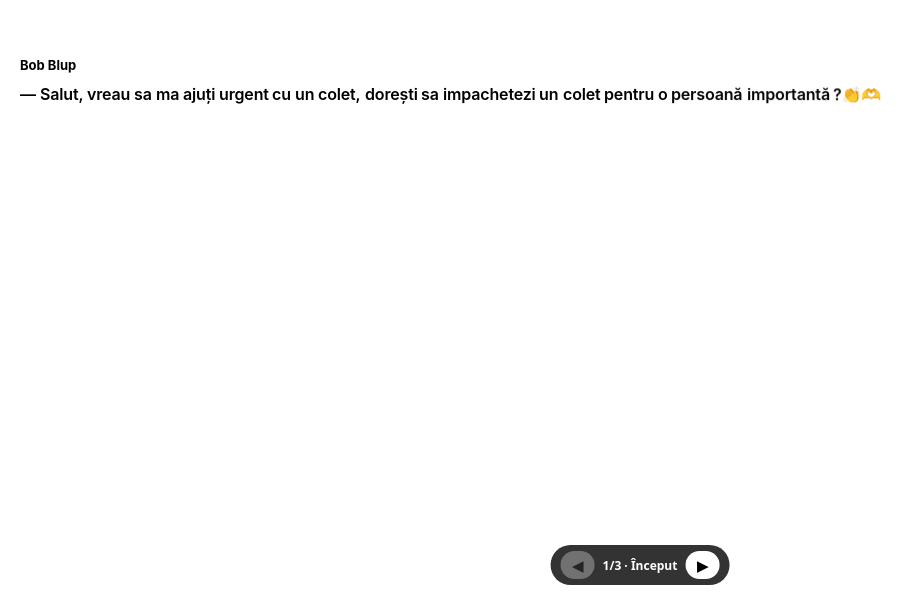
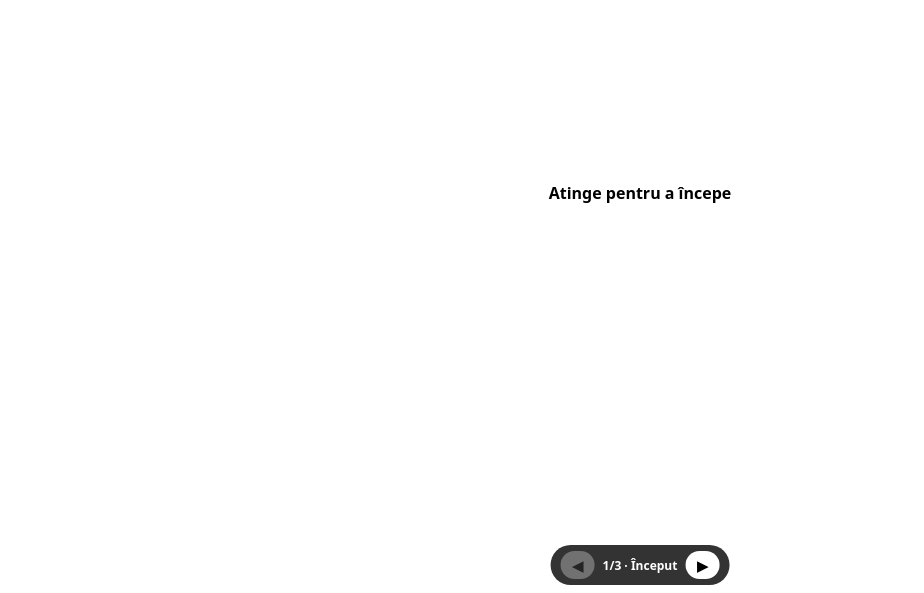
Before and after one commit to gutovschivictor-source/CurierulIubirii, a plain HTML site: page index.html in a window 1280 px wide. Shown: the part 207-800 px from the top of the page, without its empty margins (0-924 px from the left). Drawn offline with Linux system fonts and the light colour scheme.

Commit message:
Update index.html

```diff
--- a/index.html
+++ b/index.html
@@ -222,7 +222,7 @@ const noise = (d, o = {}) => {
       return {
         start() {
           if (timer || !ac) return;
-          mus = ac.createGain(); mus.gain.setValueAtTime(.0001, ac.currentTime); mus.gain.linearRampToValueAtTime(lvl, ac.currentTime + 2.5); mus.connect(mg);
+          mus = ac.createGain(); mus.gain.setValueAtTime(.0001, ac.currentTime); mus.gain.linearRampToValueAtTime(lvl, ac.currentTime + .4); mus.connect(mg);
           next = ac.currentTime + .15; timer = setInterval(sched, 120);
         },
         mode(m) {
@@ -281,7 +281,7 @@ const noise = (d, o = {}) => {
   // dialog Bob Blup reutilizabil: se rezolva cand apesi Da; Nu micsoreaza butonul
   async function bobAsk(msg, gap) {
     const D = document.createElement('div'); D.id = 'dlg'; D.style.zIndex = 9;
-    D.innerHTML = '<div class="nm">Bob Blup</div><div class="tx"></div><div class="bt"><div class="slot"><button id="yes">Da</button></div><div class="slot"><button id="no">Nu și de data asta!</button>' + ARROW + '</div></div>';
+    D.innerHTML = '<div class="nm">Bob Blup</div><div class="tx"></div><div class="bt"><div class="slot"><button id="yes">Da, cum sa nu.</button></div><div class="slot"><button id="no">Nu și de data asta!</button>' + ARROW + '</div></div>';
     document.body.appendChild(D);
     D.getBoundingClientRect(); D.classList.add('in');
     await wait(500);
@@ -472,11 +472,17 @@ no.onclick = () => {
   }
   // dialog: Bob Blup cere ajutorul; Da -> apare plicul si pornesc trimiterea, Nu -> doar butonul Nu se micsoreaza
 (async () => {
-  if (+location.hash.slice(1)) return;   // TEMPORAR: nu porni dialogul când sari la un nivel
-  await wait(1200);
-  SFX.init();            // <-- pornește muzica odată cu dialogul
+  if (+location.hash.slice(1) && innerWidth > 700) return;
+  await new Promise(res => {
+    const go = document.createElement('div');
+    go.textContent = 'Atinge pentru a începe';
+    go.style.cssText = 'position:fixed;inset:0;z-index:99997;background:#fff;display:flex;align-items:center;justify-content:center;font:700 16px system-ui,sans-serif;color:#000';
+    go.onclick = () => { SFX.init(); go.remove(); res(); };
+    document.body.appendChild(go);
+  });
+  await wait(300);
   const D = document.createElement('div'); D.id = 'dlg';
-    D.innerHTML = '<div class="nm">Bob Blup</div><div class="tx"></div><div class="bt"><div class="slot"><button id="yes">Da</button></div><div class="slot"><button id="no">Nu-mi pasă!</button>' + ARROW + '</div></div>';
+    D.innerHTML = '<div class="nm">Bob Blup</div><div class="tx"></div><div class="bt"><div class="slot"><button id="yes">Da, de sigur</button></div><div class="slot"><button id="no">Nu-mi pasă!</button>' + ARROW + '</div></div>';
     document.body.appendChild(D);
     D.getBoundingClientRect(); D.classList.add('in');
     await wait(500);
@@ -1191,10 +1197,10 @@ function makeCard(item, W, dpr) {
   const lbl = document.createElement('span');
   lbl.textContent = `${cur + 1}/${NAMES.length} · ${NAMES[cur]}`;
   bar.append(mk('◀', cur - 1), lbl, mk('▶', cur + 1));
-  document.body.appendChild(bar);
+ if (innerWidth > 700) document.body.appendChild(bar);
 
   // dacă ai sărit la un nivel: ecran de start (ca să pornească și sunetul)
-  if (cur > 0) {
+  if (cur > 0 && innerWidth > 700) {
     const ov = document.createElement('div');
     ov.textContent = `Nivel: ${NAMES[cur]} — atinge pentru a porni`;
     ov.style.cssText = 'position:fixed;inset:0;z-index:99998;background:#fff;display:flex;align-items:center;justify-content:center;font:700 16px system-ui,sans-serif;color:#000';
@@ -1221,7 +1227,6 @@ async function openCam() {
     v.style.cssText = `position:absolute;border-radius:50%;object-fit:cover;transform:scaleX(-1);pointer-events:none;
       left:${r.left - pr.left + 50 * k}px;top:${r.top - pr.top + 100 * k}px;width:${d}px;height:${d}px`;
     host.appendChild(v);
-v.style.boxShadow = `inset 0 0 0 ${8 * k}px rgba(255,255,255,.55)`;
     v.play().catch(() => {});
 const ring = document.createElement('div');
 ring.className = 'ringTop';
```
